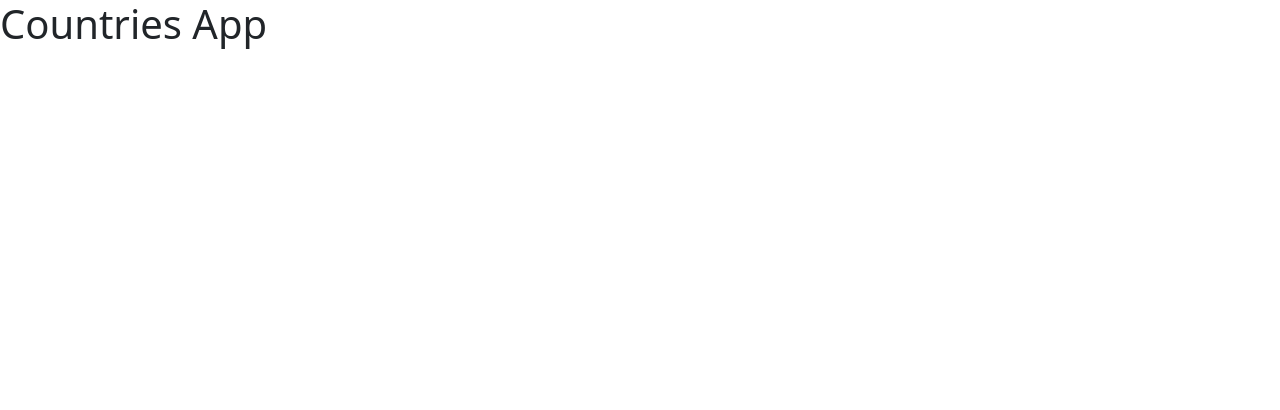
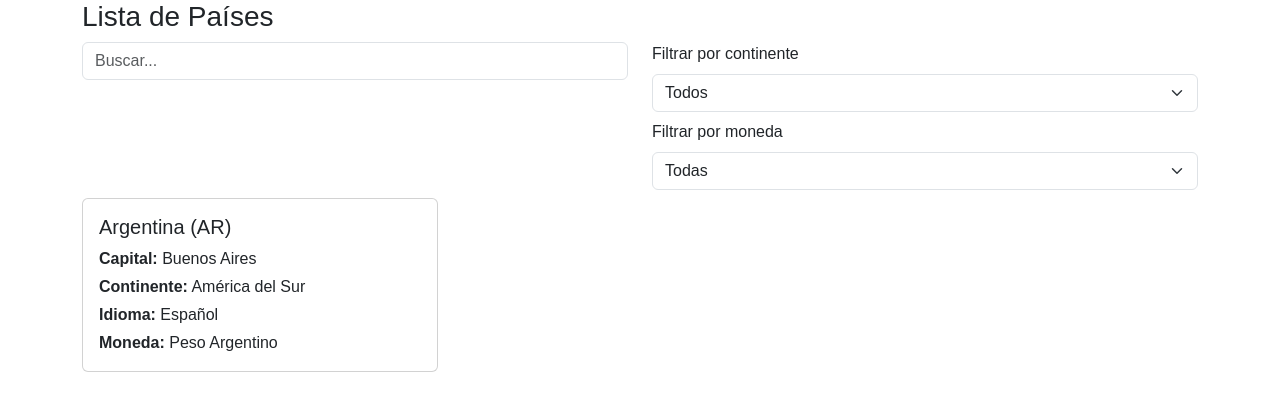
Before and after one commit to CaroMokka/countries-app, a React (Vite) app: page / in a window 1280 px wide. Shown: the top 410 px of the page. Built offline with nearby package versions, Linux system fonts and the light colour scheme.

Commit message:
feat(countries-page): implement page layout with search, continent and currency filters

```diff
--- a/src/App.tsx
+++ b/src/App.tsx
@@ -1,9 +1,6 @@
+import CountriesPage from "./pages/CountriesPage";
 function App() {
-  return (
-    <>
-      <h1>Countries App</h1>
-    </>
-  );
+  return <CountriesPage />;
 }
 
 export default App;
--- /dev/null
+++ b/src/components/CountriesList.tsx
@@ -0,0 +1,37 @@
+import type { CountryCardProps } from "./CountryCard";
+import CountryCard from "./CountryCard";
+
+interface CountriesListProps {
+  countries: CountryCardProps[];
+  onCountryClick?: (code: string) => void; // opcional: navegación o acción
+  className?: string; // por si quieres personalizar la grilla
+}
+
+function CountriesList({
+  countries,
+  onCountryClick,
+  className,
+}: CountriesListProps) {
+  if (countries.length === 0) {
+    return <p>No se encontraron países.</p>;
+  }
+
+  return (
+    <>
+      <div className={`row ${className ?? ""}`}>
+        {countries.map((country) => (
+          <div key={country.code} className="col-12 col-md-6 col-lg-4 mb-4">
+            <CountryCard
+              {...country}
+              onClick={
+                onCountryClick ? () => onCountryClick(country.code) : undefined
+              }
+            />
+          </div>
+        ))}
+      </div>
+    </>
+  );
+}
+
+export default CountriesList;
--- /dev/null
+++ b/src/components/CountryCard.tsx
@@ -0,0 +1,50 @@
+export interface CountryCardProps {
+  code: string;
+  name: string;
+  currency: string;
+  continent: string;
+  language: string;
+  capital: string;
+  className?: string;
+  onClick?: () => void;
+}
+
+function CountryCard({
+  code,
+  name,
+  currency,
+  continent,
+  language,
+  capital,
+  className,
+  onClick,
+}: CountryCardProps) {
+  return (
+    <div
+      className={`country-card card mb-3 ${className ?? ""}`}
+      onClick={onClick}
+      role={onClick ? "button" : undefined}
+      style={{ cursor: onClick ? "pointer" : "default" }}
+    >
+      <div className="card-body">
+        <h5 className="card-title mb-2">
+          {name} ({code})
+        </h5>
+        <p className="card-text mb-1">
+          <strong>Capital:</strong> {capital}
+        </p>
+        <p className="card-text mb-1">
+          <strong>Continente:</strong> {continent}
+        </p>
+        <p className="card-text mb-1">
+          <strong>Idioma:</strong> {language}
+        </p>
+        <p className="card-text mb-0">
+          <strong>Moneda:</strong> {currency}
+        </p>
+      </div>
+    </div>
+  );
+}
+
+export default CountryCard;
--- /dev/null
+++ b/src/components/Filters/ContinentFilter.tsx
@@ -0,0 +1,30 @@
+interface ContinentFilterProps {
+  value: string;
+  onChange: (value: string) => void;
+}
+function ContinentFilter({ value, onChange }: ContinentFilterProps) {
+  return (
+    <div className="mb-2">
+      <label htmlFor="continentFilter" className="form-label">
+        Filtrar por continente
+      </label>
+      <select
+        id="continentFilter"
+        className="form-select"
+        value={value}
+        onChange={(e) => onChange(e.target.value)}
+      >
+        <option value="">Todos</option>
+        <option value="South America">South America</option>
+        <option value="North America">North America</option>
+        <option value="Europe">Europe</option>
+        <option value="Asia">Asia</option>
+        <option value="Africa">Africa</option>
+        <option value="Oceania">Oceania</option>
+        <option value="Antarctica">Antarctica</option>
+      </select>
+    </div>
+  );
+}
+
+export default ContinentFilter;
--- /dev/null
+++ b/src/components/Filters/CurrencyFilter.tsx
@@ -0,0 +1,29 @@
+interface CurrencyFilterProps {
+  value: string;
+  onChange: (value: string) => void;
+}
+function CurrencyFilter({ value, onChange }: CurrencyFilterProps) {
+  return (
+    <div className="mb-2">
+      <label htmlFor="currencyFilter" className="form-label">
+        Filtrar por moneda
+      </label>
+      <select
+        id="currencyFilter"
+        className="form-select"
+        value={value}
+        onChange={(e) => onChange(e.target.value)}
+      >
+        <option value="">Todas</option>
+        <option value="USD">USD</option>
+        <option value="EUR">EUR</option>
+        <option value="CLP">CLP</option>
+        <option value="ARS">ARS</option>
+        <option value="GBP">GBP</option>
+        {/* Agrega las monedas que necesites */}
+      </select>
+    </div>
+  );
+}
+
+export default CurrencyFilter;
--- /dev/null
+++ b/src/components/Filters/Filters.tsx
@@ -0,0 +1,25 @@
+import ContinentFilter from "./ContinentFilter";
+import CurrencyFilter from "./CurrencyFilter";
+
+interface FiltersProps {
+  continent: string;
+  onChangeContinent: (value: string) => void;
+  currency: string;
+  onChangeCurrency: (value: string) => void;
+}
+
+function Filters({
+  continent,
+  onChangeContinent,
+  currency,
+  onChangeCurrency,
+}: FiltersProps) {
+  return (
+    <div className="filters">
+      <ContinentFilter value={continent} onChange={onChangeContinent} />
+      <CurrencyFilter value={currency} onChange={onChangeCurrency} />
+    </div>
+  );
+}
+
+export default Filters;
--- /dev/null
+++ b/src/components/PageTitle.tsx
@@ -0,0 +1,15 @@
+interface PageTitleProps {
+  title: string;
+  subtitle?: string;
+  className?: string;
+}
+function PageTitle({ title, subtitle, className }: PageTitleProps) {
+  return (
+    <div className={`page-title ${className ?? ""}`}>
+      <h1 className="h3 mb-2">{title}</h1>
+      {subtitle && <p className="text-muted">{subtitle}</p>}
+    </div>
+  );
+}
+
+export default PageTitle;
--- /dev/null
+++ b/src/components/SearchBar.tsx
@@ -0,0 +1,27 @@
+interface SearchBarProps {
+  value: string;
+  onChange: (value: string) => void;
+  placeholder?: string;
+  className?: string;
+}
+
+function SearchBar({
+  value,
+  onChange,
+  placeholder,
+  className,
+}: SearchBarProps) {
+  return (
+    <div className={`search-bar ${className ?? ""}`}>
+      <input
+        type="text"
+        className="form-control"
+        placeholder={placeholder || "Buscar..."}
+        value={value}
+        onChange={(e) => onChange(e.target.value)}
+      />
+    </div>
+  );
+}
+
+export default SearchBar;
--- /dev/null
+++ b/src/index.css
@@ -0,0 +1,48 @@
+*,
+*::before,
+*::after {
+  margin: 0;
+  padding: 0;
+  box-sizing: border-box;
+}
+
+html {
+  scroll-behavior: smooth;
+}
+
+body {
+  line-height: 1.5;
+  font-family: sans-serif;
+  -webkit-font-smoothing: antialiased;
+}
+
+img,
+picture,
+video,
+canvas,
+svg {
+  display: block;
+  max-width: 100%;
+}
+
+input,
+button,
+textarea,
+select {
+  font: inherit;
+}
+
+a {
+  text-decoration: none;
+  color: inherit;
+}
+
+ul,
+ol {
+  list-style: none;
+}
+
+table {
+  border-collapse: collapse;
+  border-spacing: 0;
+}
--- a/src/main.tsx
+++ b/src/main.tsx
@@ -1,6 +1,7 @@
 import { StrictMode } from "react";
 import { createRoot } from "react-dom/client";
 import "bootstrap/dist/css/bootstrap.min.css";
+import "./index.css";
 import App from "./App.tsx";
 
 createRoot(document.getElementById("root")!).render(
--- /dev/null
+++ b/src/pages/CountriesPage.tsx
@@ -0,0 +1,56 @@
+import { useState } from "react";
+import PageTitle from "../components/PageTitle";
+import SearchBar from "../components/SearchBar";
+import Filters from "../components/Filters/Filters";
+import CountriesList from "../components/CountriesList";
+
+function CountriesPage() {
+  const [continent, setContinent] = useState<string>("");
+  const [currency, setCurrency] = useState<string>("");
+  const countriesMock = [
+    {
+      code: "AR",
+      name: "Argentina",
+      currency: "Peso Argentino",
+      continent: "América del Sur",
+      language: "Español",
+      capital: "Buenos Aires",
+    },
+  ];
+  function navigate(path: string) {
+    console.log(`Navigating to ${path}`);
+  }
+  return (
+    <div className="container">
+      <div className="row">
+        <PageTitle title={"Lista de Países"} />
+      </div>
+      <div className="row">
+        <div className="col-12 col-md-6 lg-3">
+          <SearchBar
+            value={""}
+            onChange={() => {
+              console.log("SearchBar");
+            }}
+          />
+        </div>
+        <div className="col-12 col-md-6 lg-3">
+          <Filters
+            continent={continent}
+            onChangeContinent={setContinent}
+            currency={currency}
+            onChangeCurrency={setCurrency}
+          />
+        </div>
+        <div className="col-12">
+          <CountriesList
+            countries={countriesMock}
+            onCountryClick={(code) => navigate(`/countries/${code}`)}
+          />
+        </div>
+      </div>
+    </div>
+  );
+}
+
+export default CountriesPage;
```
Also changed, not shown: src/components/PageLayout.tsx (added).
